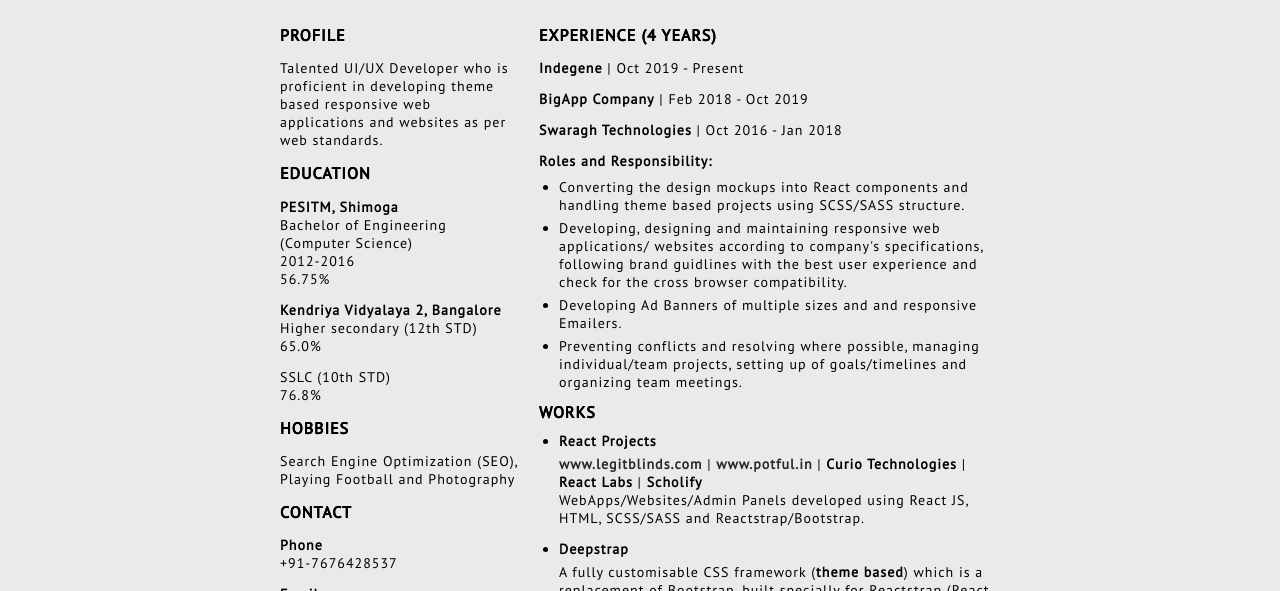
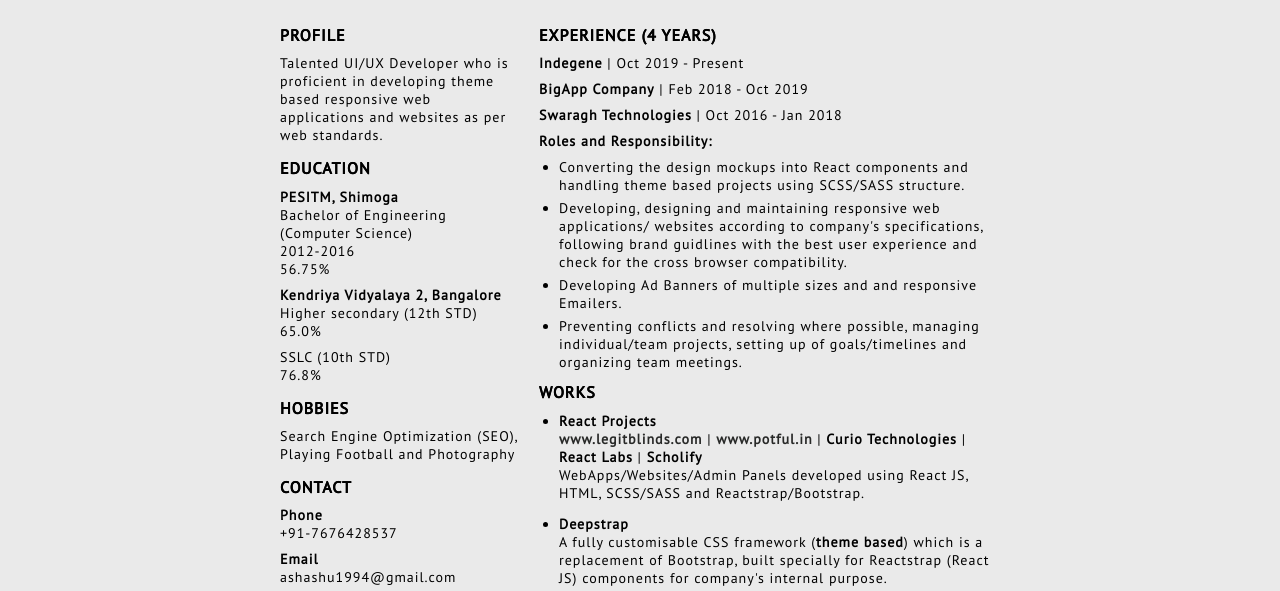
Before and after one commit to ashashu1994/resume, a plain HTML site: page index.html in a window 1280 px wide. Shown: the part 139-730 px from the top of the page. Drawn offline with Linux system fonts and the light colour scheme.

Commit message:
Update index.html

```diff
--- a/index.html
+++ b/index.html
@@ -211,7 +211,7 @@
 
       p {
         font-size: 14px;
-        padding: 5px 0 8px;
+        padding: 0px 0 8px;
       }
 
       ul {
```
